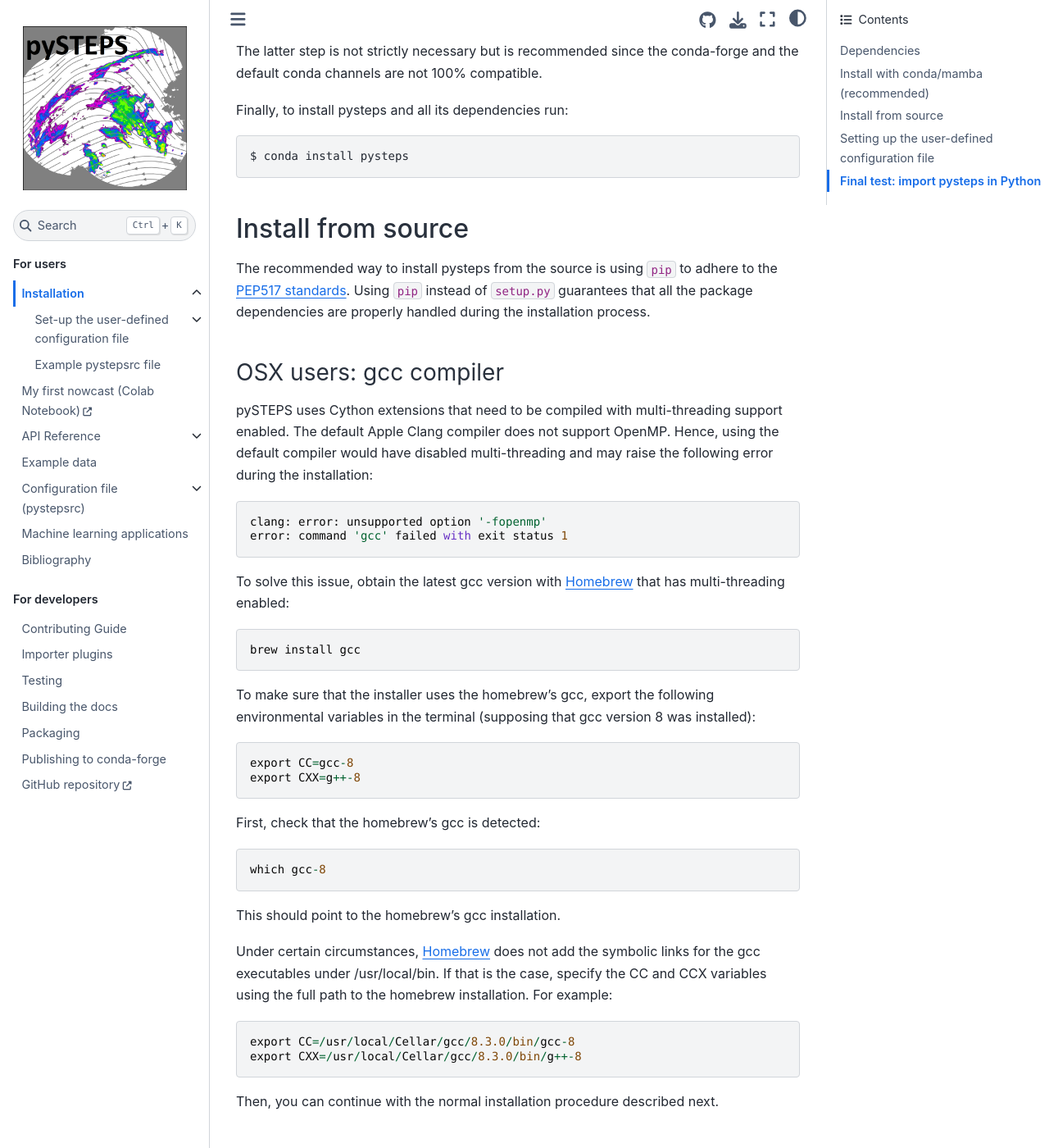
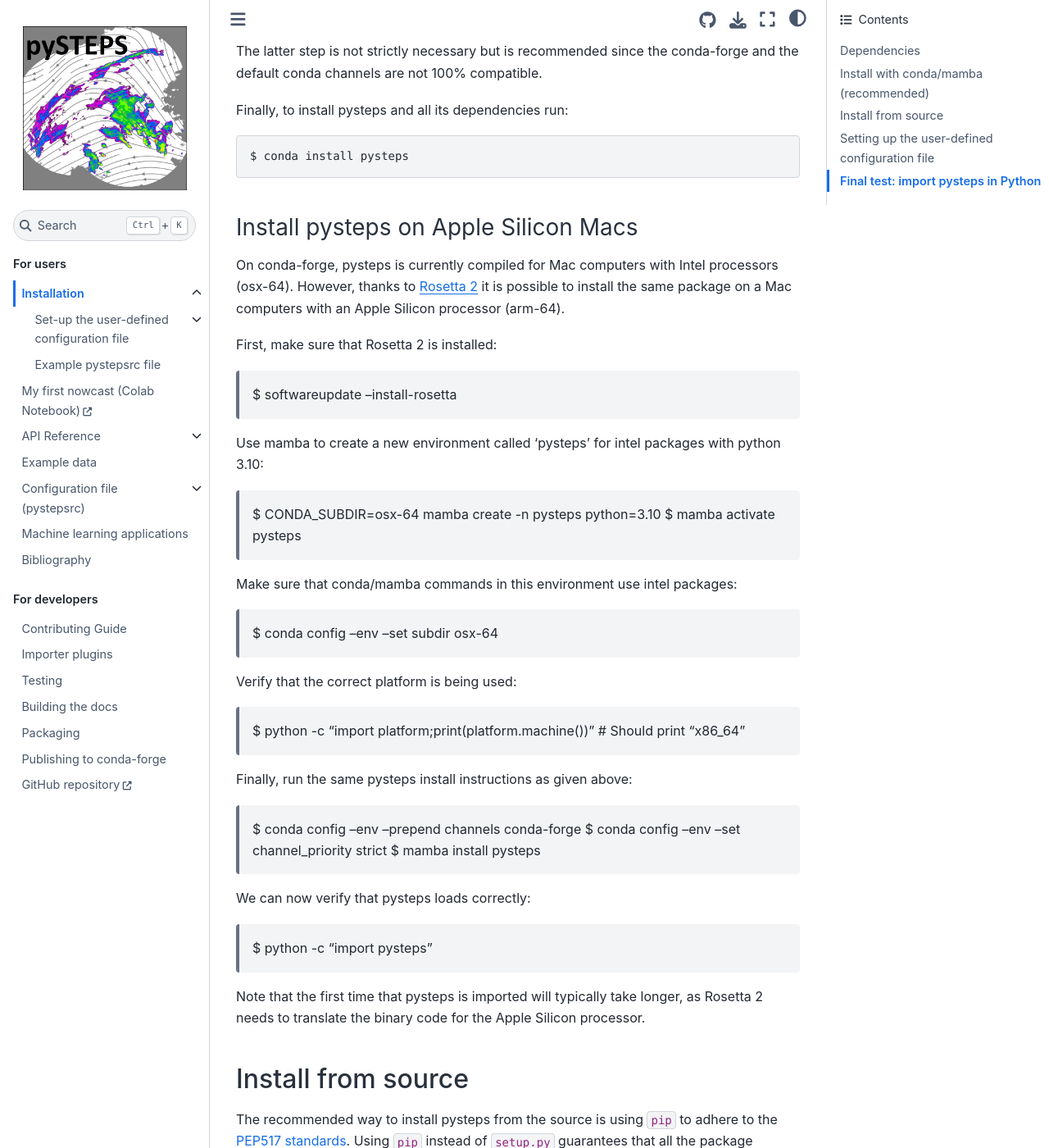
Before and after one commit to pySTEPS/pysteps, a Sphinx documentation site: the page built from doc/source/user_guide/install_pysteps.rst, in a window 1280 px wide and 1400 px high, scrolled down 1689 px. Shown: the whole window at 82% size. Built offline with Sphinx 7.4.7 and the Sphinx Book theme 1.1.4, drawn with Linux system fonts in a browser that asks for light colours; pages that are not in the unit, such as notebooks, are missing from menus.

Commit message:
Add instructions for mac silicon

```diff
--- a/doc/source/user_guide/install_pysteps.rst
+++ b/doc/source/user_guide/install_pysteps.rst
@@ -80,6 +80,43 @@ Finally, to install pysteps and all its dependencies run::
 
     $ conda install pysteps
 
+Install pysteps on Apple Silicon Macs
+~~~~~~~~~~~~~~~~~~~~~~~~~~~~~~~~~~~~~
+
+On conda-forge, pysteps is currently compiled for Mac computers with Intel processors (osx-64).
+However, thanks to `Rosetta 2 <https://support.apple.com/en-us/HT211861>`_ it is
+possible to install the same package on a Mac computers with an Apple Silicon processor
+(arm-64).
+
+First, make sure that Rosetta 2 is installed:
+
+    $ softwareupdate --install-rosetta
+
+Use mamba to create a new environment called 'pysteps' for intel packages with python 3.10:
+
+    $ CONDA_SUBDIR=osx-64 mamba create -n pysteps python=3.10
+    $ mamba activate pysteps
+
+Make sure that conda/mamba commands in this environment use intel packages:
+
+    $ conda config --env --set subdir osx-64
+
+Verify that the correct platform is being used:
+
+    $ python -c "import platform;print(platform.machine())"  # Should print "x86_64"
+
+Finally, run the same pysteps install instructions as given above:
+
+    $ conda config --env --prepend channels conda-forge
+    $ conda config --env --set channel_priority strict
+    $ mamba install pysteps
+
+We can now verify that pysteps loads correctly:
+
+    $ python -c "import pysteps"
+
+Note that the first time that pysteps is imported will typically take longer, as Rosetta 2
+needs to translate the binary code for the Apple Silicon processor.
 
 Install from source
 -------------------
```
